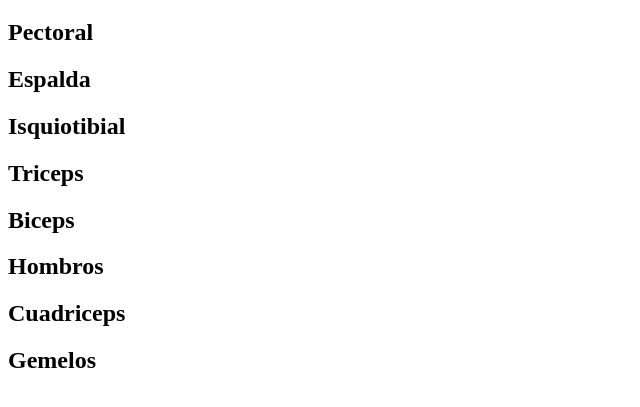
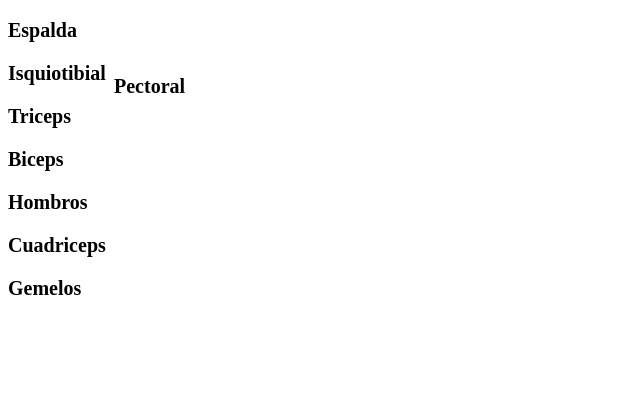
Before and after one commit to IsaiCordero/PWM, a plain HTML site: page HTML/Template/Exercises.html in a window 1280 px wide. Shown: the part 61-468 px from the top of the page, without its empty margins (0-640 px from the left). Drawn offline with Linux system fonts and the light colour scheme.

Commit message:
css Exercise

```diff
--- a/HTML/Template/Exercises.css
+++ b/HTML/Template/Exercises.css
@@ -0,0 +1,10 @@
+p {
+    font-size: 20px;
+    color: black;
+    font-weight: bold;
+}
+#Pectoral {
+    top: 116px;
+    left: 114px;
+    position: absolute;
+}
--- a/HTML/Template/Exercises.html
+++ b/HTML/Template/Exercises.html
@@ -7,14 +7,14 @@
 </head>
 <body>
     <h1>Exercises</h1>
-    <h2>Pectoral</h2>
-    <h2>Espalda</h2>
-    <h2>Isquiotibial</h2>
-    <h2>Triceps</h2>
-    <h2>Biceps</h2>
-    <h2>Hombros</h2>
-    <h2>Cuadriceps</h2>
-    <h2>Gemelos</h2>
+    <p id="Pectoral">Pectoral</p>
+    <p>Espalda</p>
+    <p>Isquiotibial</p>
+    <p>Triceps</p>
+    <p>Biceps</p>
+    <p>Hombros</p>
+    <p>Cuadriceps</p>
+    <p>Gemelos</p>
 
 
 </body>
```
